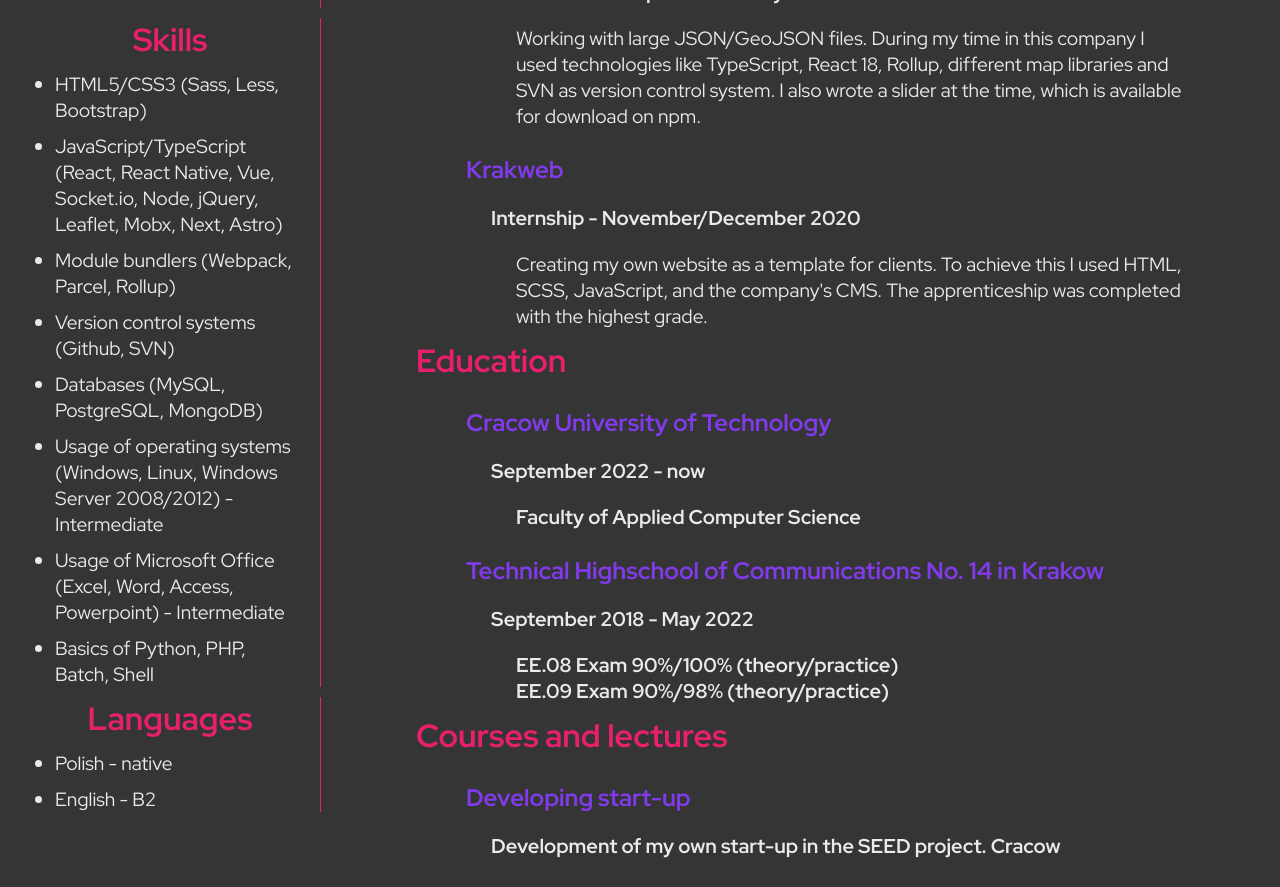
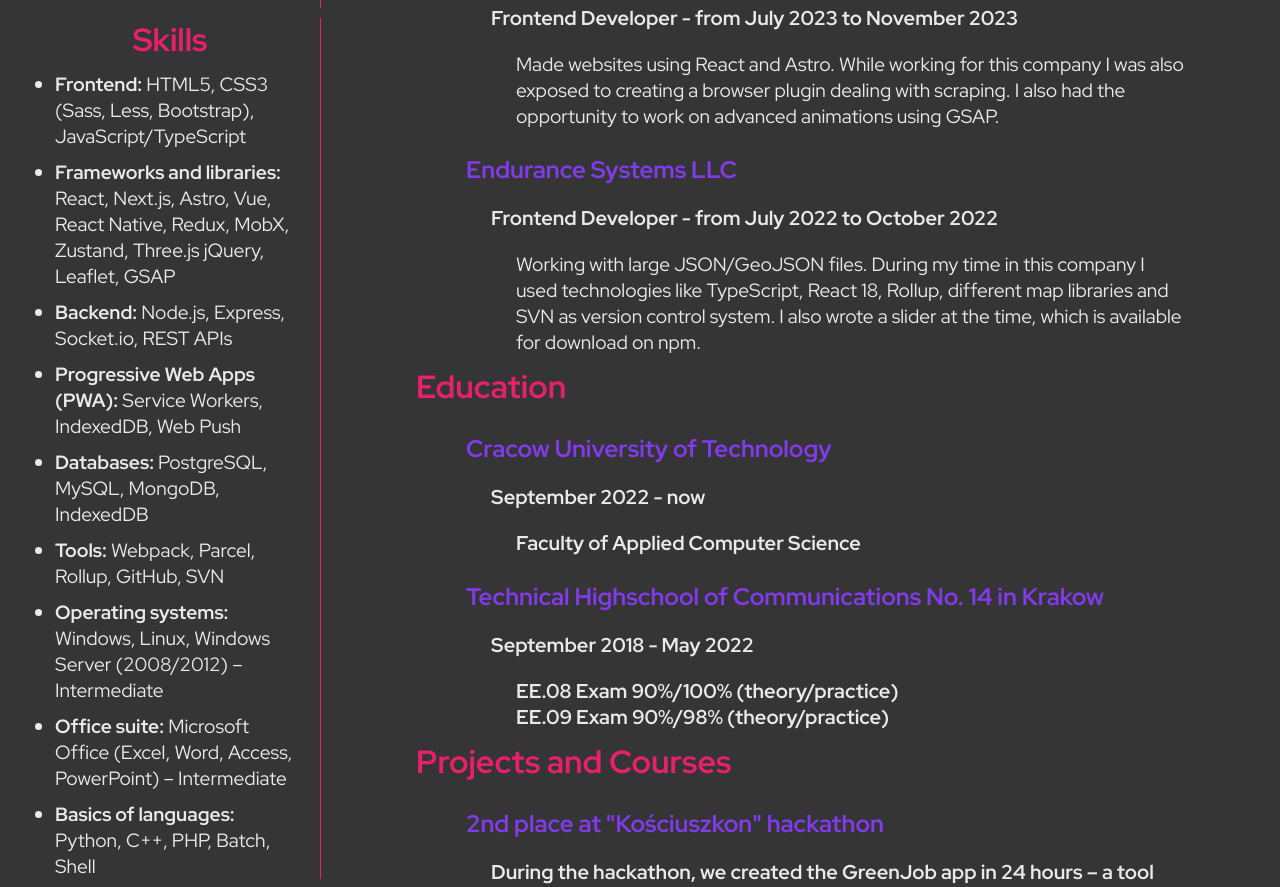
Before and after one commit to dziwuj/CV, a React (Vite) app: page / in a window 1280 px wide. Shown: the part 620-1507 px from the top of the page. Built offline with nearby package versions, Linux system fonts and the light colour scheme.

Commit message:
Refactor translations and improve content in English and Polish language files; update experience and skills sections. Clean up imports and formatting in index.tsx.

```diff
--- a/src/constants/languages/en.ts
+++ b/src/constants/languages/en.ts
@@ -1,4 +1,4 @@
-import { ITranslations } from '../../interfaces/languages'
+import { ITranslations } from '../../interfaces/languages';
 export const translations: ITranslations = {
     overlay: {
         download: 'Download CV',
@@ -7,7 +7,7 @@
     about: {
         title: 'Who am I?',
         description:
-            'I am an ambitious student looking for new challenges. I am interested in electronics, psychology, game design and video editing. Additionally, I am a very communicative and open person, which is why I enjoy traveling, meeting new people and broadening my horizons. I love analyzing problems and solving them in the best, most optimal way.',
+            'I am an ambitious computer science student passionate about developing web and mobile applications. I have a keen interest in electronics, game design, and the broader world of IT, and I enjoy exploring interesting topics and experimenting with new tools. Energetic and outgoing by nature, I like discussing ideas, exchanging insights, and contributing to team projects. I thrive on analyzing problems and finding optimal solutions, and my curiosity and enthusiasm drive me to continuously expand my knowledge and skills.',
     },
     contact: {
         title: 'Contact',
@@ -17,14 +17,15 @@
     },
     skills: {
         title: 'Skills',
-        list: `<li>HTML5/CSS3 (Sass, Less, Bootstrap)</li>
-        <li>JavaScript/TypeScript (React, React Native, Vue, Socket.io, Node, jQuery, Leaflet, Mobx, Next, Astro)</li>
-        <li>Module bundlers (Webpack, Parcel, Rollup)</li>
-        <li>Version control systems (Github, SVN)</li>
-        <li>Databases (MySQL, PostgreSQL, MongoDB)</li>
-        <li>Usage of operating systems (Windows, Linux, Windows Server 2008/2012) - Intermediate</li>
-        <li>Usage of Microsoft Office (Excel, Word, Access, Powerpoint) - Intermediate</li>
-        <li>Basics of Python, PHP, Batch, Shell</li>`,
+        list: `<li><strong>Frontend:</strong> HTML5, CSS3 (Sass, Less, Bootstrap), JavaScript/TypeScript</li>
+            <li><strong>Frameworks and libraries:</strong> React, Next.js, Astro, Vue, React Native, Redux, MobX, Zustand, Three.js jQuery, Leaflet, GSAP</li>
+            <li><strong>Backend:</strong> Node.js, Express, Socket.io, REST APIs</li>
+            <li><strong>Progressive Web Apps (PWA):</strong> Service Workers, IndexedDB, Web Push</li>
+            <li><strong>Databases:</strong> PostgreSQL, MySQL, MongoDB, IndexedDB</li>
+            <li><strong>Tools:</strong> Webpack, Parcel, Rollup, GitHub, SVN</li>
+            <li><strong>Operating systems:</strong> Windows, Linux, Windows Server (2008/2012) – Intermediate</li>
+            <li><strong>Office suite:</strong> Microsoft Office (Excel, Word, Access, PowerPoint) – Intermediate</li>
+            <li><strong>Basics of languages:</strong> Python, C++, PHP, Batch, Shell</li>`,
     },
     languages: {
         title: 'Languages',
@@ -33,25 +34,25 @@
     experience: {
         title: 'Experience',
         firstJob: {
+            company: 'Futurum Technology Ltd.',
+            position: 'Fullstack Developer',
+            dates: 'from April 2025 to now',
+            description:
+                'Creating Progressive Web Applications (PWA) using Typescript React 19 with Redux, service workers and IndexedDB to maximalize offline capabilites. For backend used Express with PostgreSQL and implemented push notifications system.',
+        },
+        secondJob: {
             company: 'Pluscode',
             position: 'Frontend Developer',
             dates: 'from July 2023 to November 2023',
             description:
                 'Made websites using React and Astro. While working for this company I was also exposed to creating a browser plugin dealing with scraping. I also had the opportunity to work on advanced animations using GSAP.',
         },
-        secondJob: {
+        thirdJob: {
             company: 'Endurance Systems LLC',
             position: 'Frontend Developer',
             dates: 'from July 2022 to October 2022',
             description:
                 'Working with large JSON/GeoJSON files. During my time in this company I used technologies like TypeScript, React 18, Rollup, different map libraries and SVN as version control system. I also wrote a slider at the time, which is available for download on npm.',
-        },
-        thirdJob: {
-            company: 'Krakweb',
-            position: 'Internship',
-            dates: 'November/December 2020',
-            description:
-                "Creating my own website as a template for clients. To achieve this I used HTML, SCSS, JavaScript, and the company's CMS. The apprenticeship was completed with the highest grade.",
         },
     },
     education: {
@@ -65,18 +66,21 @@
         universityDescription: `Faculty of Applied Computer Science`,
     },
     courses: {
-        title: 'Courses and lectures',
+        title: 'Projects and Courses',
         firstCourse: {
-            title: 'Developing start-up',
-            description: 'Development of my own start-up in the SEED project. Cracow',
+            title: `2nd place at "Kościuszkon" hackathon`,
+            description:
+                'During the hackathon, we created the GreenJob app in 24 hours – a tool supporting an eco-friendly approach to energy management through intelligent task scheduling',
         },
         secondCourse: {
-            title: 'AutoCAD course',
-            description: 'AutoCAD 2018 2D course as part of additional classes at school',
+            title: 'Developing start-up',
+            description:
+                'Development of my own start-up in the SEED project. Cracow',
         },
         thirdCourse: {
-            title: `Erasmus+ Youth Exchange "Can I join you?"`,
-            description: 'Taking a part in Erasmus+ project in Store Klaus, Denmark<br /> (31 May - 08 June, 2022)',
+            title: 'AutoCAD course',
+            description:
+                'AutoCAD 2018 2D course as part of additional classes at school',
         },
     },
-}
+};
--- a/src/constants/languages/pl.ts
+++ b/src/constants/languages/pl.ts
@@ -1,4 +1,4 @@
-import { ITranslations } from '../../interfaces/languages'
+import { ITranslations } from '../../interfaces/languages';
 export const translations: ITranslations = {
     overlay: {
         download: 'Pobierz CV',
@@ -7,7 +7,7 @@
     about: {
         title: 'Kim jestem?',
         description:
-            'Jestem ambitnym studentem szukającym nowych wyzwań. Interesuję się elektroniką, psychologią, projektowaniem gier oraz montażem wideo. Dodatkowo jestem osobą bardzo komunikatywną i otwartą, dlatego lubię podróżować, poznawać nowych ludzi i poszerzać swoje horyzonty. Uwielbiam analizować problemy i rozwiązywać je w najlepszy, optymalny sposób.',
+            'Jestem ambitnym studentem informatyki, zafascynowanym tworzeniem aplikacji webowych i mobilnych. Interesuję się elektroniką, projektowaniem gier oraz szeroko pojętym światem IT, lubię zgłębiać różne ciekawostki i eksperymentować z nowymi narzędziami. Cechuje mnie duża energia i otwartość – chętnie rozmawiam o pomysłach, wymieniam się doświadczeniami i angażuję w projekty zespołowe. Uwielbiam analizować problemy i znajdować optymalne rozwiązania, a ciekawość i entuzjazm sprawiają, że ciągle poszerzam swoje horyzonty i uczę się nowych rzeczy.',
     },
     contact: {
         title: 'Kontakt',
@@ -17,14 +17,15 @@
     },
     skills: {
         title: 'Umiejętności',
-        list: `<li>HTML5/CSS3 (Sass, Less, Bootstrap)</li>
-          <li>JavaScript/TypeScript (React, React Native, Vue, Socket.io, Node, jQuery, Leaflet, Mobx, Next, Astro)</li>
-          <li>Module bundlers (Webpack, Parcel, Rollup)</li>
-          <li>Systemy kontroli wersji (Github, SVN)</li>
-          <li>Bazy danych (MySQL, PostgreSQL, MongoDB)</li>
-          <li>Obsługa systemów operacyjnych (Windows, Linux, Windows Server 2008/2012) - Intermediate</li>
-          <li>Obsługa aplikacji pakietu Microsoft Office (Excel, Word, Access, Powerpoint) - Intermediate</li>
-          <li>Podstawy języków Python, PHP, Batch, Shell</li>`,
+        list: `<li><strong>Frontend:</strong> HTML5, CSS3 (Sass, Less, Bootstrap), JavaScript/TypeScript</li>
+            <li><strong>Frameworki i biblioteki:</strong> React, Next.js, Astro, Vue, React Native, Redux, MobX, Zustand, jQuery, Leaflet, GSAP</li>
+            <li><strong>Backend:</strong> Node.js, Express, Socket.io, REST API</li>
+            <li><strong>Progresywne Aplikacje Internetowe (PWA):</strong> Service Workery, IndexedDB, Web Push</li>
+            <li><strong>Bazy danych:</strong> PostgreSQL, MySQL, MongoDB, IndexedDB</li>
+            <li><strong>Narzędzia:</strong> Webpack, Parcel, Rollup, GitHub, SVN</li>
+            <li><strong>Systemy operacyjne:</strong> Windows, Linux, Windows Server (2008/2012) – średniozaawansowany</li>
+            <li><strong>Pakiet biurowy:</strong> Microsoft Office (Excel, Word, Access, PowerPoint) – średniozaawansowany</li>
+            <li><strong>Podstawy języków:</strong> Python, C++, PHP, Batch, Shell</li>`,
     },
     languages: {
         title: 'Języki',
@@ -32,6 +33,13 @@
     },
     experience: {
         firstJob: {
+            company: 'Futurum Technology Ltd.',
+            position: 'Fullstack Developer',
+            dates: 'od kwietnia 2025 do teraz',
+            description:
+                "Tworzenie Progresywanych Aplikacji Internetowych (PWA) przy użyciu Typescript React 19 z Redux'em, service worker'ów i IndexedDB w celu maksymalizacji funkcjonalności offline. Po stronie serwera używałem Express'a z PostgreSQL oraz wdrożyłem system powiadomień push.",
+        },
+        secondJob: {
             company: 'Pluscode',
             position: 'Frontend Developer',
             dates: 'od lipca 2023 do listopada 2023',
@@ -39,19 +47,12 @@
                 "Tworzenie stron internetowych przy użyciu React'a i Astro. Podczas pracy w tej firmie miałem też styczność z tworzeniem wtyczki przeglądarki zajmującej się scrapingiem. Miałem również okazję popracować nad zaawansowanymi animacjami z użyciem GSAP.",
         },
         title: 'Doświadczenie',
-        secondJob: {
+        thirdJob: {
             company: 'Endurance Systems LLC',
             position: 'Frontend Developer',
             dates: 'od lipca 2022 do października 2022',
             description:
                 'Praca z dużymi plikami JSON/GeoJSON. Podczas mojego pobytu w tej firmie korzystałem z takich technologii jak React 18, Rollup, różnych bibliotek do obsługi map i SVN jako systemu kontroli wersji. Napisałem wtedy również slider, który jest udostępniony do pobrania na npm.',
-        },
-        thirdJob: {
-            company: 'Krakweb',
-            position: 'Praktyki',
-            dates: 'Listopad/Grudzień 2020',
-            description:
-                'Stworzenie własnej strony internetowej jako szablonu dla klientów. Do tego celu wykorzystałem HTML, SCSS, JavaScript oraz firmowy CMS. Praktyka zawodowa została zakończona z oceną celującą.',
         },
     },
     education: {
@@ -65,18 +66,21 @@
         universityDescription: `Studia na kierunku Informatyka Stosowana`,
     },
     courses: {
-        title: 'Kursy i szkolenia',
+        title: 'Projekty i szkolenia',
         firstCourse: {
-            title: 'Rozwój start-upu',
-            description: 'Rozwój własnego start-upu w ramach projektu fundacji SEED Kraków',
+            title: `Zajęcie 2. miejsca w hackathon'ie "Kościuszkon"`,
+            description:
+                'Podczas hackathonu stworzyliśmy w 24 godziny aplikację GreenJob – narzędzie wspierające ekologiczne podejście do zarządzania energią poprzez inteligentne planowanie zadań',
         },
         secondCourse: {
-            title: 'Kurs AutoCAD',
-            description: 'Kurs AutoCAD 2018 2D w ramach dodatkowych zajęć w szkole',
+            title: 'Rozwój start-upu',
+            description:
+                'Rozwój własnego start-upu w ramach projektu fundacji SEED Kraków',
         },
         thirdCourse: {
-            title: `Wymiana młodzieży w ramach programu Erasmus+ "Can I join you?"`,
-            description: 'Udział w projekcie Erasmus+ w Store Klaus, Dania <br /> (31 maja - 08 czerwca, 2022)',
+            title: 'Kurs AutoCAD',
+            description:
+                'Kurs AutoCAD 2018 2D w ramach dodatkowych zajęć w szkole',
         },
     },
-}
+};
```
Also changed, not shown: src/index.tsx (+22 -20 lines), .eslintrc.js, 1 other file (tests, documents, lock files or other folders).
